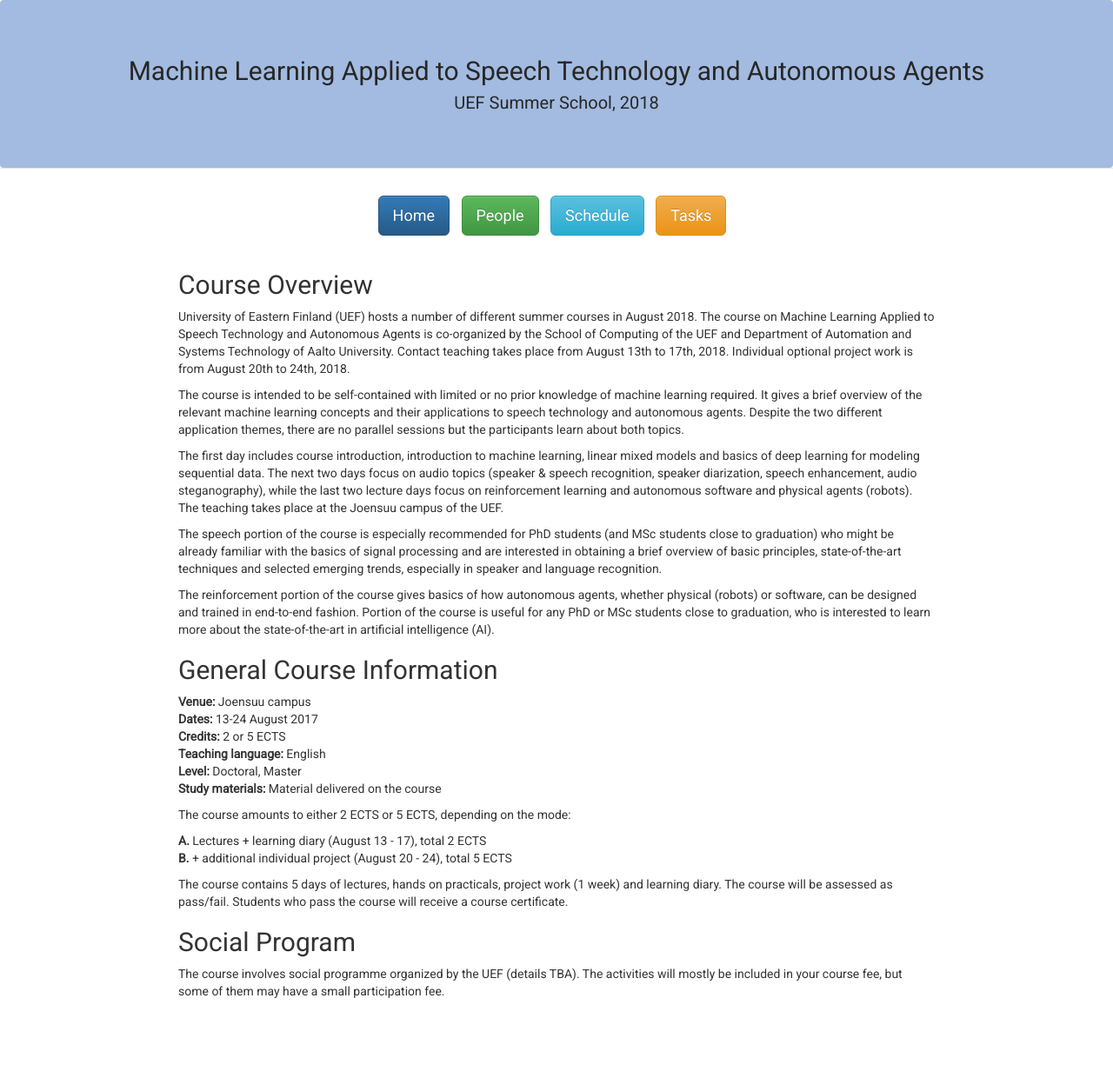
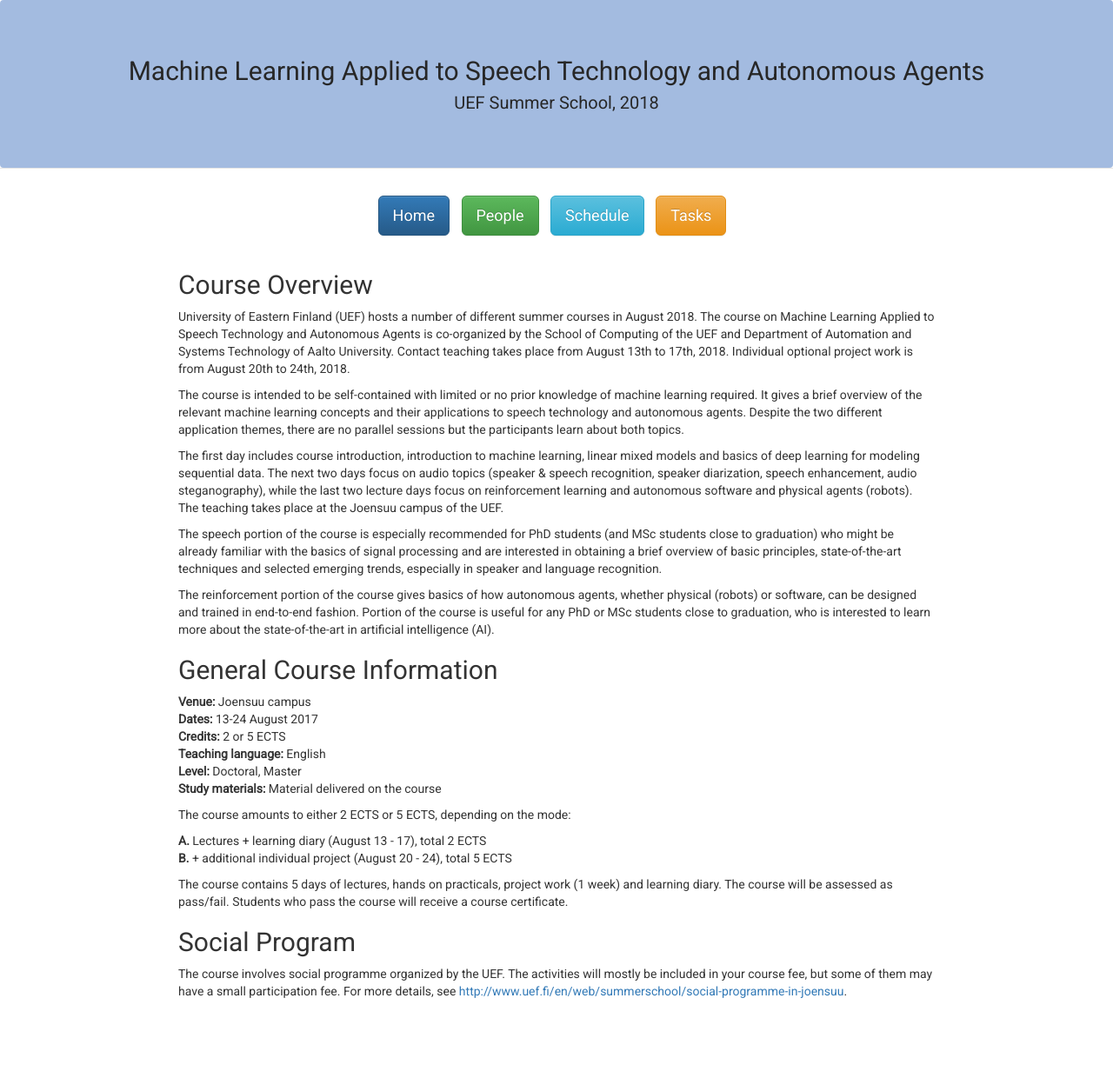
Before and after one commit to abrahamwoubie/Summer_School_RL, a Jekyll site: the page built from index.md, in a window 1280 px wide. Shown: the whole page at 87% size. Built offline with Jekyll 4.4.1, drawn with Linux system fonts in a browser that asks for light colours; nearby versions of some CDN libraries.

```diff
--- a/index.md
+++ b/index.md
@@ -65,6 +65,6 @@ certificate.
 
 ## Social Program
 
-The course involves social programme organized by the UEF (details
-TBA). The activities will mostly be included in your course fee, but
-some of them may have a small participation fee.
+The course involves social programme organized by the UEF. The activities will mostly be included in your course fee, but
+some of them may have a small participation fee. For more details, see
+[http://www.uef.fi/en/web/summerschool/social-programme-in-joensuu](http://www.uef.fi/en/web/summerschool/social-programme-in-joensuu).
```
Also changed, not shown: schedule.md (line endings or trailing spaces).
